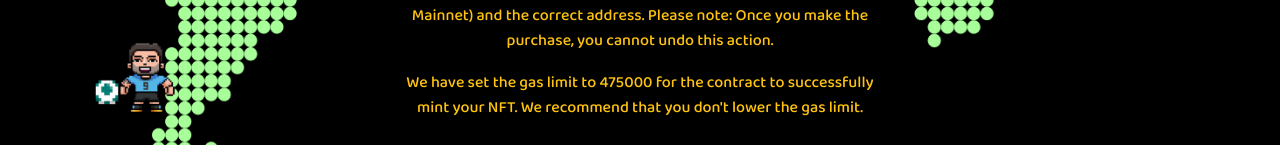
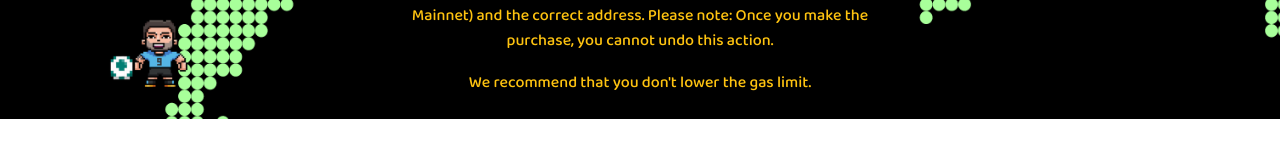
Before and after one commit to alcivarv/MWCR2, a React (Create React App) app: page / in a window 1280 px wide. Shown: the part 798-943 px from the top of the page. After the commit the page ends 917 px from the top, so only its background shows below. Built offline with nearby package versions, Linux system fonts and the light colour scheme.

Commit message:
Update App.js

```diff
--- a/src/App.js
+++ b/src/App.js
@@ -397,8 +397,7 @@
               color: "var(--primary-text)",
             }}
           >
-            We have set the gas limit to {CONFIG.GAS_LIMIT} for the contract to
-            successfully mint your NFT. We recommend that you don't lower the
+            We recommend that you don't lower the
             gas limit.
           </s.TextDescription>
         </s.Container>
```
